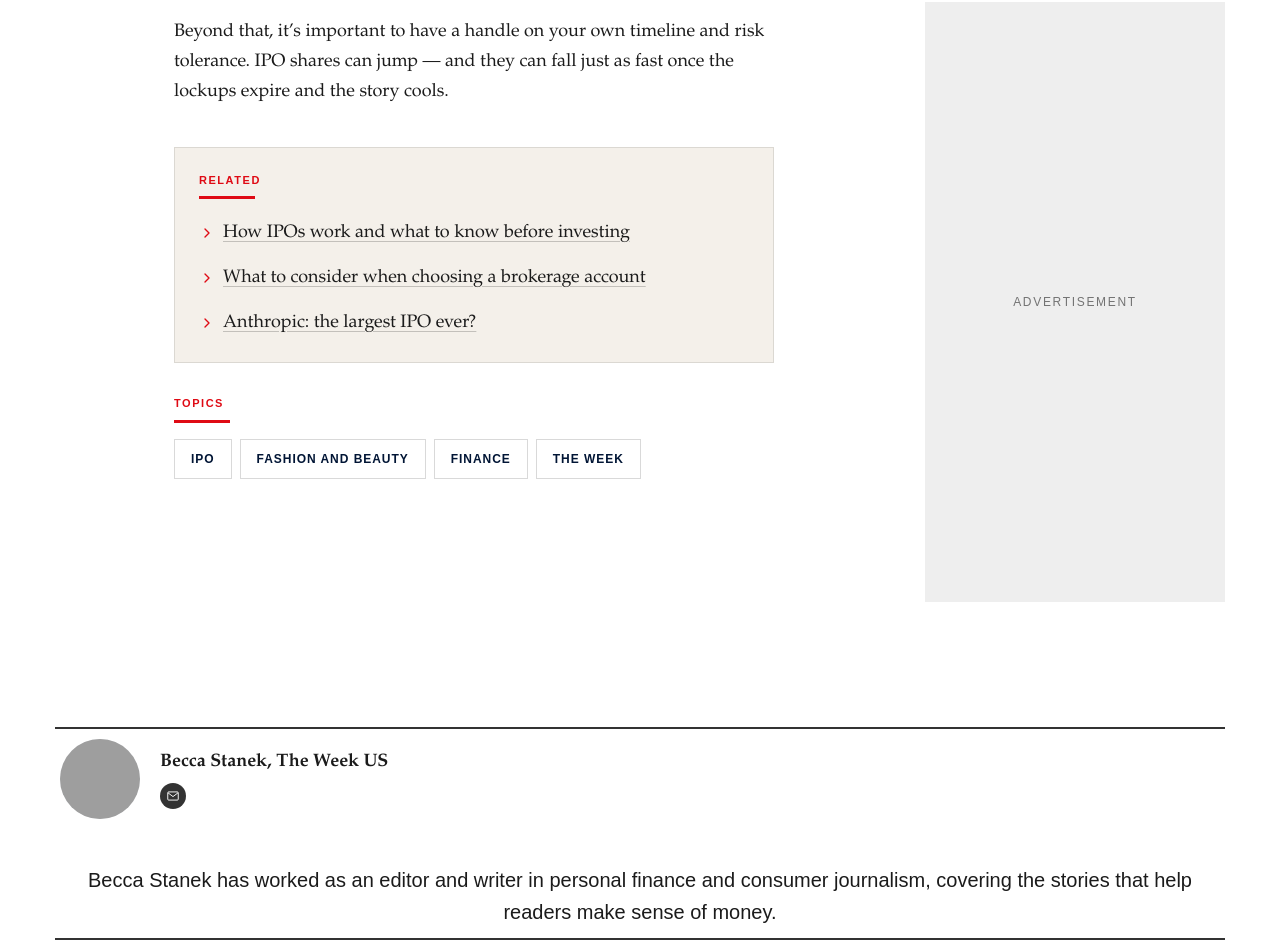
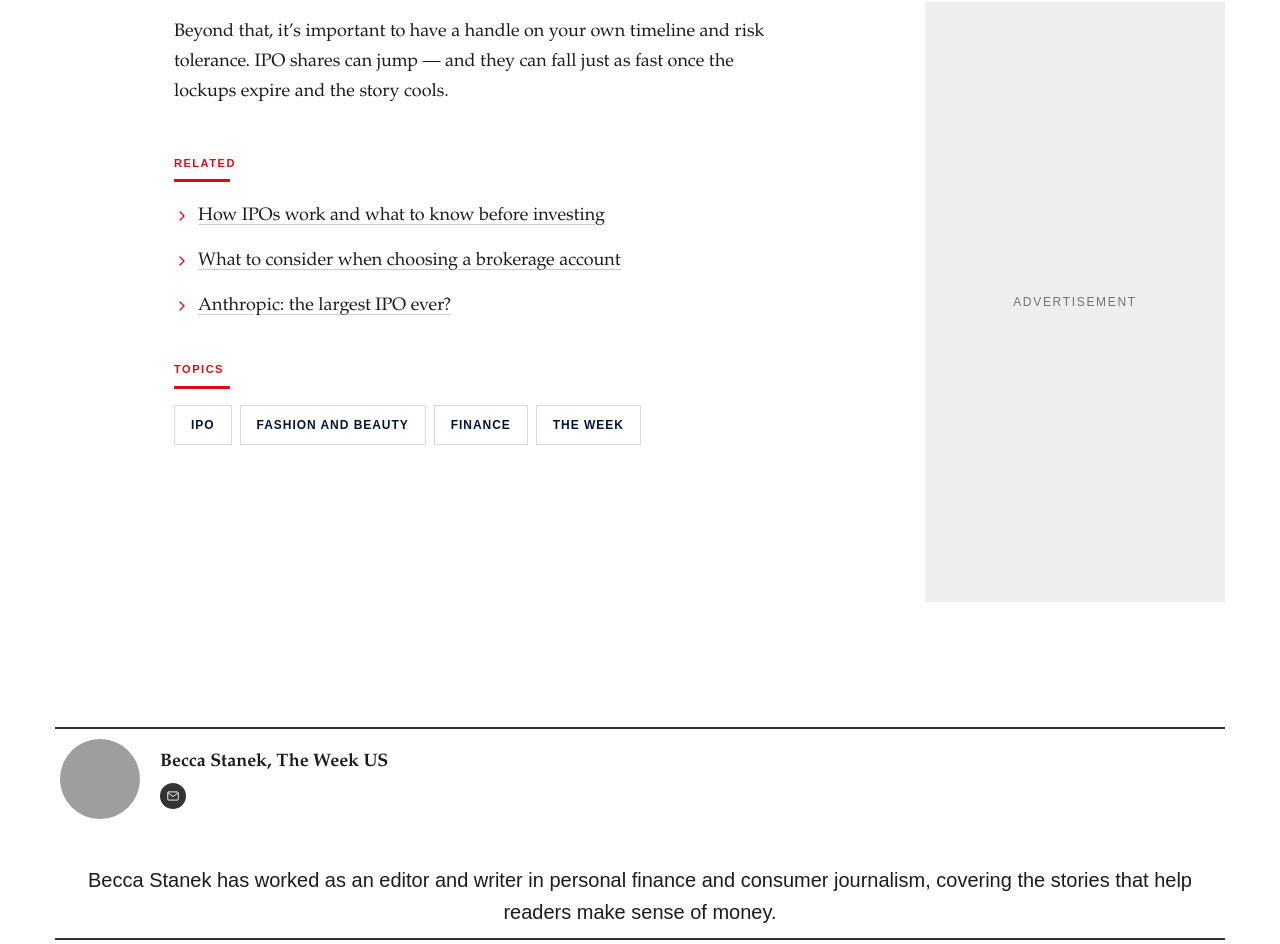
Before and after one commit to MattSmith02/week-morning-report, a Next.js app: page /article in a window 1280 px wide. Shown: the part 3245-4189 px from the top of the page. Built offline with nearby package versions, Linux system fonts and the light colour scheme; grey boxes are pictures that could not be loaded.

Commit message:
Put related block on white background.
Co-authored-by: Cursor <cursoragent@cursor.com>

```diff
--- a/src/app/article/page.tsx
+++ b/src/app/article/page.tsx
@@ -552,7 +552,7 @@ export default function ArticlePage() {
                 </p>
 
                 <div className="mt-10 pb-8">
-                  <div className="border border-black/10 px-5 py-6 sm:px-6" style={{ background: CREAM }}>
+                  <div className="bg-white py-2">
                     <p className="text-[11px] font-bold tracking-[0.14em] text-[#DF0A14] uppercase" style={uiBold}>
                       Related
                     </p>
```
